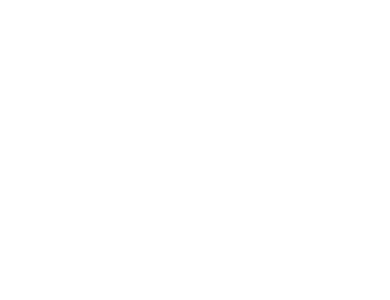
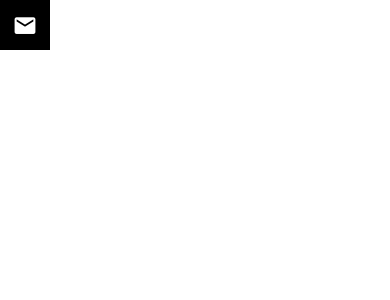
Before and after one commit to Ryan-Solomon/dwi, a React Native app: screen / in a window 390 px wide. Shown: the top 300 px of the page. Built offline with nearby package versions, Linux system fonts and the light colour scheme.

Commit message:
refactor icon so it works

```diff
--- a/src/components/Icon/Icon.tsx
+++ b/src/components/Icon/Icon.tsx
@@ -1,6 +1,6 @@
 import React, { FC } from 'react';
 import { MaterialCommunityIcons } from '@expo/vector-icons';
-import { StyledIconContainer } from '../../screens/ViewImageScreen/ViewImageScreenStyles';
+import styled from 'styled-components/native';
 
 type TIconProps = {
   name: string;
@@ -11,17 +11,30 @@
 
 export const Icon: FC<TIconProps> = ({
   name,
-  size = 40,
+  size = 50,
   backgroundColor = 'black',
   iconColor = 'white',
 }) => {
   return (
-    <StyledIconContainer>
+    <StyledIconContainer backgroundColor={backgroundColor} size={size}>
       <MaterialCommunityIcons
         name={name as any}
-        size={size / 2}
+        size={size * 0.5}
         color={iconColor}
       />
     </StyledIconContainer>
   );
 };
+
+type TStyleProps = {
+  backgroundColor: string;
+  size: number;
+};
+
+const StyledIconContainer = styled.View<TStyleProps>`
+  background-color: ${({ backgroundColor }) => backgroundColor};
+  width: ${({ size }) => `${size}px`};
+  height: ${({ size }) => `${size}px`};
+  justify-content: center;
+  align-items: center;
+`;
```
Also changed, not shown: src/components/Icon/IconStyles.tsx (deleted, +0 -12 lines).
